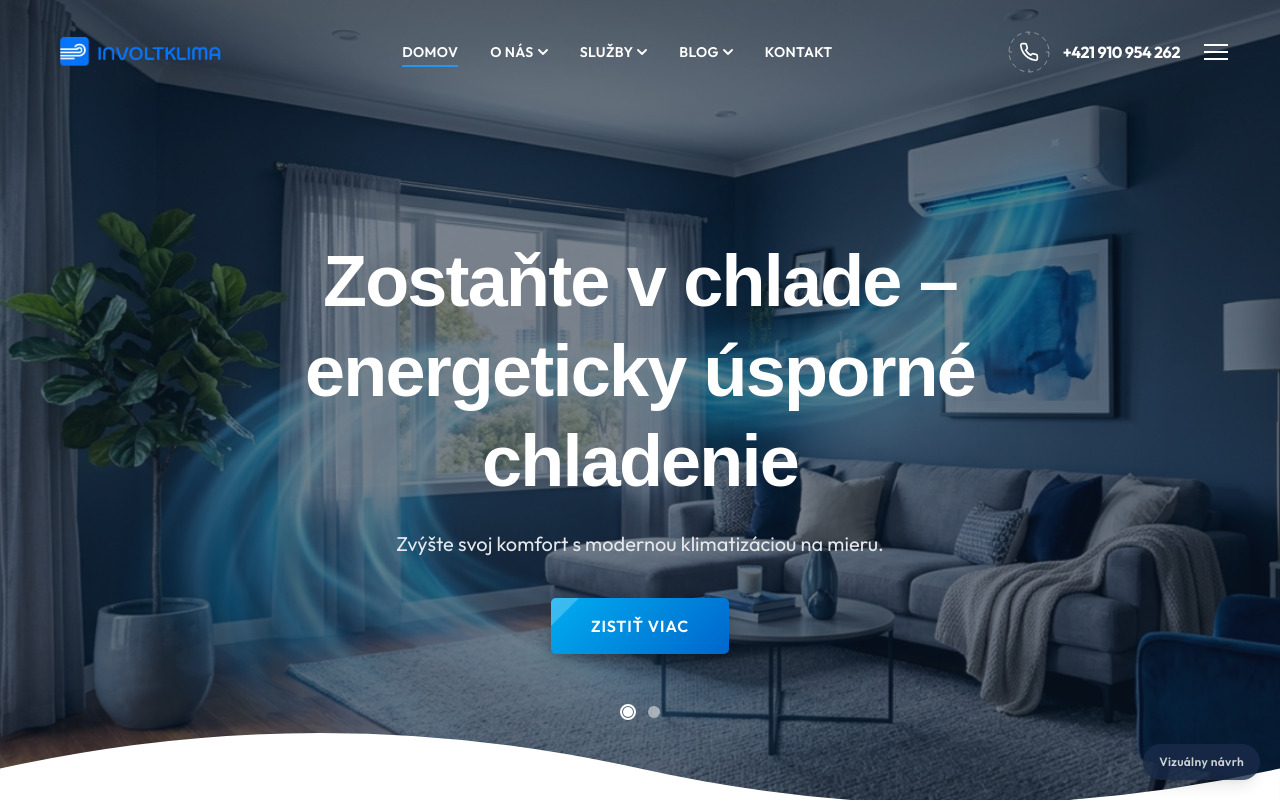
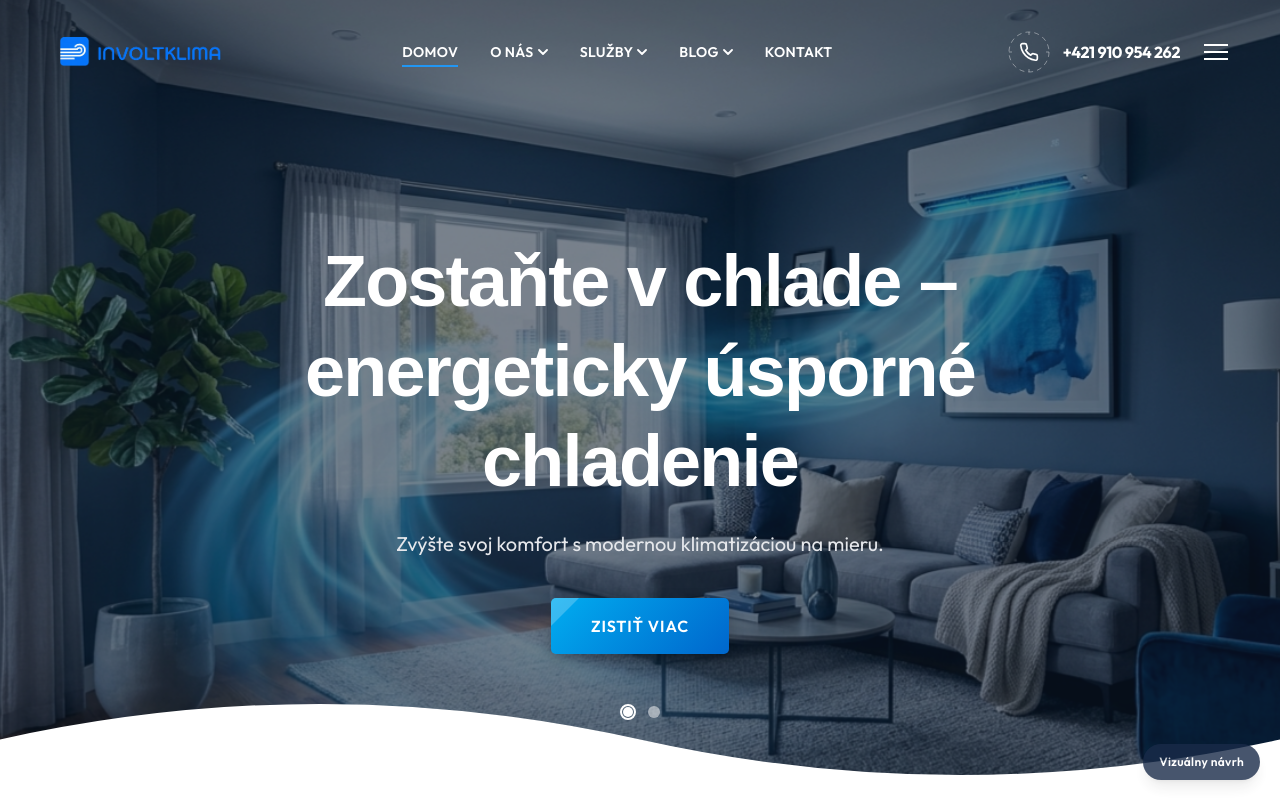
Before and after one commit to soltymwork/involtklima, a Next.js app: page / in a window 1280 px wide. Shown: the top 802 px of the page. Built offline with nearby package versions, Linux system fonts and the light colour scheme; a web font is replaced by a local one.

Commit message:
Add files via upload

```diff
--- a/app/page.tsx
+++ b/app/page.tsx
@@ -60,9 +60,9 @@ export default function Home() {
         </div>
 
         {/* Wave divider */}
-        <div className="absolute bottom-0 left-0 w-full z-20 translate-y-1">
-          <svg viewBox="0 0 1440 80" className="w-full h-auto fill-white">
-            <path d="M0,40 Q360,-40 720,40 T1440,40 V80 H0 Z" />
+        <div className="absolute bottom-0 left-0 w-full z-20 translate-y-[2px]">
+          <svg viewBox="0 0 1440 120" className="w-full h-auto fill-white block" preserveAspectRatio="none">
+            <path d="M0,50 Q360,-30 720,50 T1440,50 V120 H0 Z" />
           </svg>
         </div>
       </section>
```
